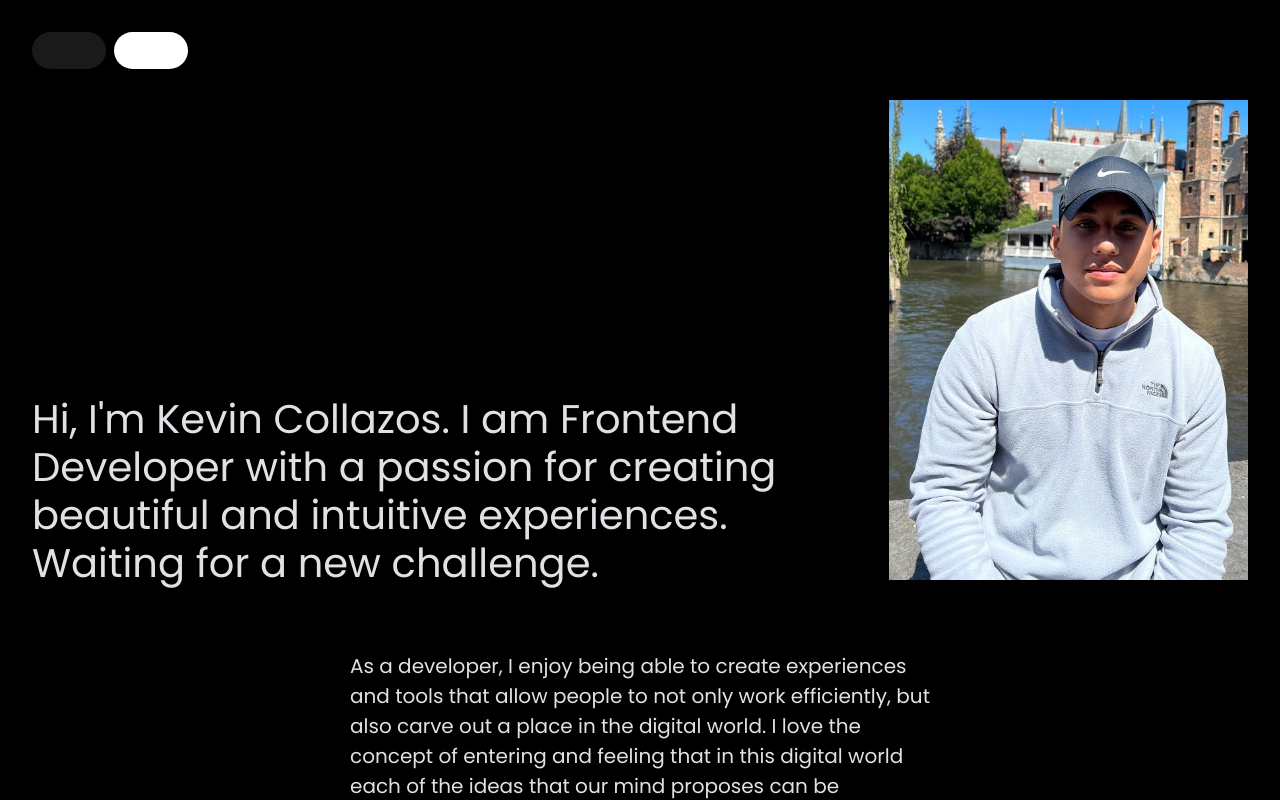
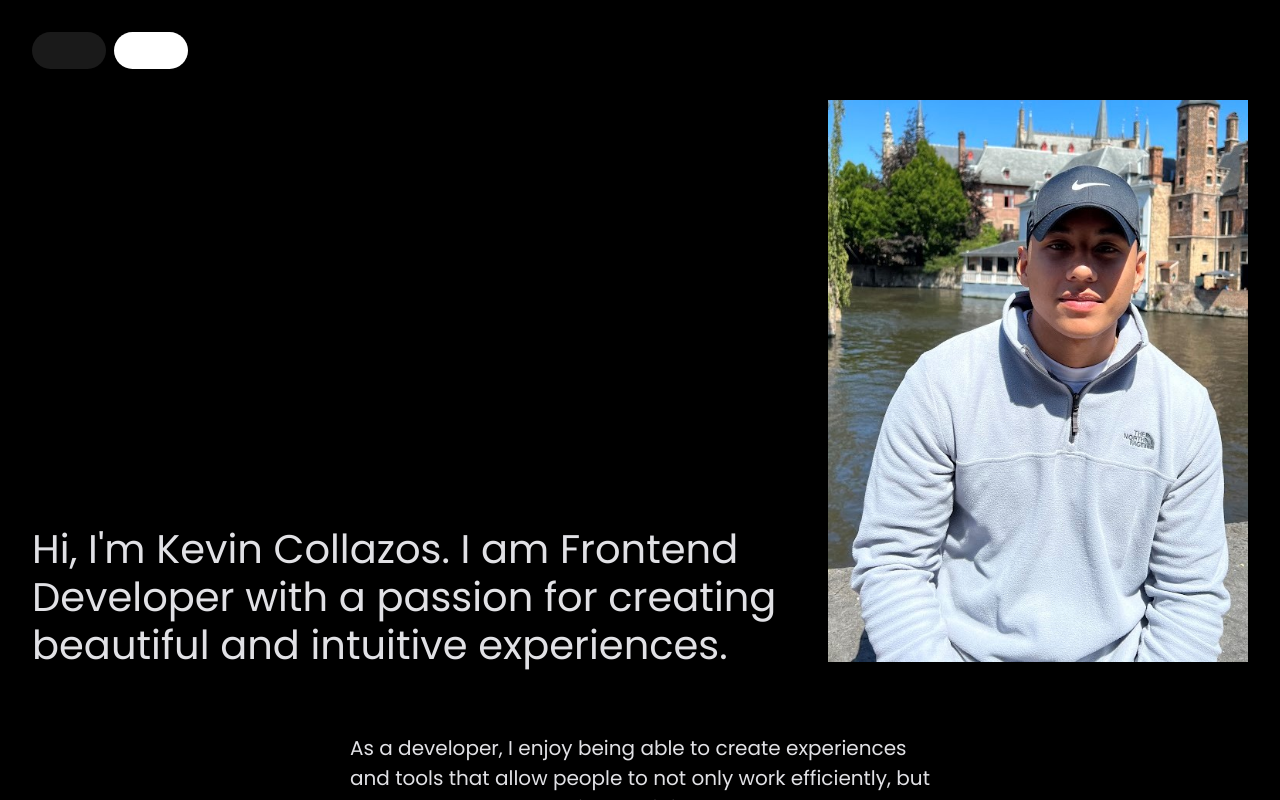
Before and after one commit to xKeCo/kevincollazos.com, a Next.js app: page /about in a window 1280 px wide. Shown: the top 800 px of the page. Built offline with nearby package versions, Linux system fonts and the light colour scheme.

Commit message:
:recycle: refactor(General): update some information

```diff
--- a/components/Footer/Footer.tsx
+++ b/components/Footer/Footer.tsx
@@ -24,11 +24,7 @@ export const Footer = () => {
           </a>
         </div>
         <div className={s.links}>
-          <a
-            href="https://www.linkedin.com/in/kevcollazos/"
-            target="_blank"
-            rel="noreferrer"
-          >
+          <a href="https://www.linkedin.com/in/kevcollazos/" target="_blank" rel="noreferrer">
             <p className={s.links__text}>
               <span className={s.point}>◘</span> LinkedIn: @kevcollazos
             </p>
@@ -45,7 +41,7 @@ export const Footer = () => {
           <p>&nbsp;</p>
           <p>
             <span className={s.point}>◘ </span>
-            Kevin Collazos | 2023
+            Kevin Collazos | {new Date().getFullYear()}
           </p>
         </div>
       </div>
--- a/package.json
+++ b/package.json
@@ -1,5 +1,5 @@
 {
-  "name": "portfolio-2023",
+  "name": "kc-portfolio",
   "version": "0.1.0",
   "private": true,
   "scripts": {
@@ -9,7 +9,6 @@
     "lint": "next lint"
   },
   "dependencies": {
-    "@next/font": "^14.0.3",
     "@types/node": "^20.10.1",
     "@types/react": "^18.2.39",
     "@types/react-dom": "^18.2.17",
--- a/pages/about.tsx
+++ b/pages/about.tsx
@@ -7,6 +7,8 @@ import { SEO } from '../components';
 // Styles
 import s from '../styles/About.module.css';
 
+import profileImage from '../public/images/aboutImage.jpg';
+
 export default function About() {
   return (
     <>
@@ -14,15 +16,14 @@ export default function About() {
       <div className={s.about}>
         <div className={s.about__details}>
           <h1 className={s.about__title}>
-            Hi, I&apos;m Kevin Collazos. I am Frontend Developer with a passion for
-            creating beautiful and intuitive experiences. Waiting for a new challenge.
+            Hi, I&apos;m Kevin Collazos. I am Frontend Developer with a passion for creating
+            beautiful and intuitive experiences.
           </h1>
           <div className={s.about__image__container}>
             <Image
               className={s.about__image}
-              src="/images/aboutImage.jpg"
+              src={profileImage}
               alt="Photo of Kevin Collazos"
-              fill
               priority
             />
           </div>
@@ -30,10 +31,10 @@ export default function About() {
 
         <div className={s.about__description}>
           <p className={s.about__description__text}>
-            As a developer, I enjoy being able to create experiences and tools that allow
-            people to not only work efficiently, but also carve out a place in the digital
-            world. I love the concept of entering and feeling that in this digital world
-            each of the ideas that our mind proposes can be captured and made a reality.
+            As a developer, I enjoy being able to create experiences and tools that allow people to
+            not only work efficiently, but also carve out a place in the digital world. I love the
+            concept of entering and feeling that in this digital world each of the ideas that our
+            mind proposes can be captured and made a reality.
           </p>
 
           <p className={s.about__description__text}>Feel free to reach me out. :D</p>
--- a/styles/About.module.css
+++ b/styles/About.module.css
@@ -39,9 +39,7 @@
 }
 
 .about__image__container {
-  position: relative;
   width: 100%;
-  text-align: end;
   max-width: 550px;
   animation: var(--animation);
   transition: var(--transition);
```
Also changed, not shown: tsconfig.json (+20 -4 lines), 1 other file (tests, documents, lock files or other folders).
